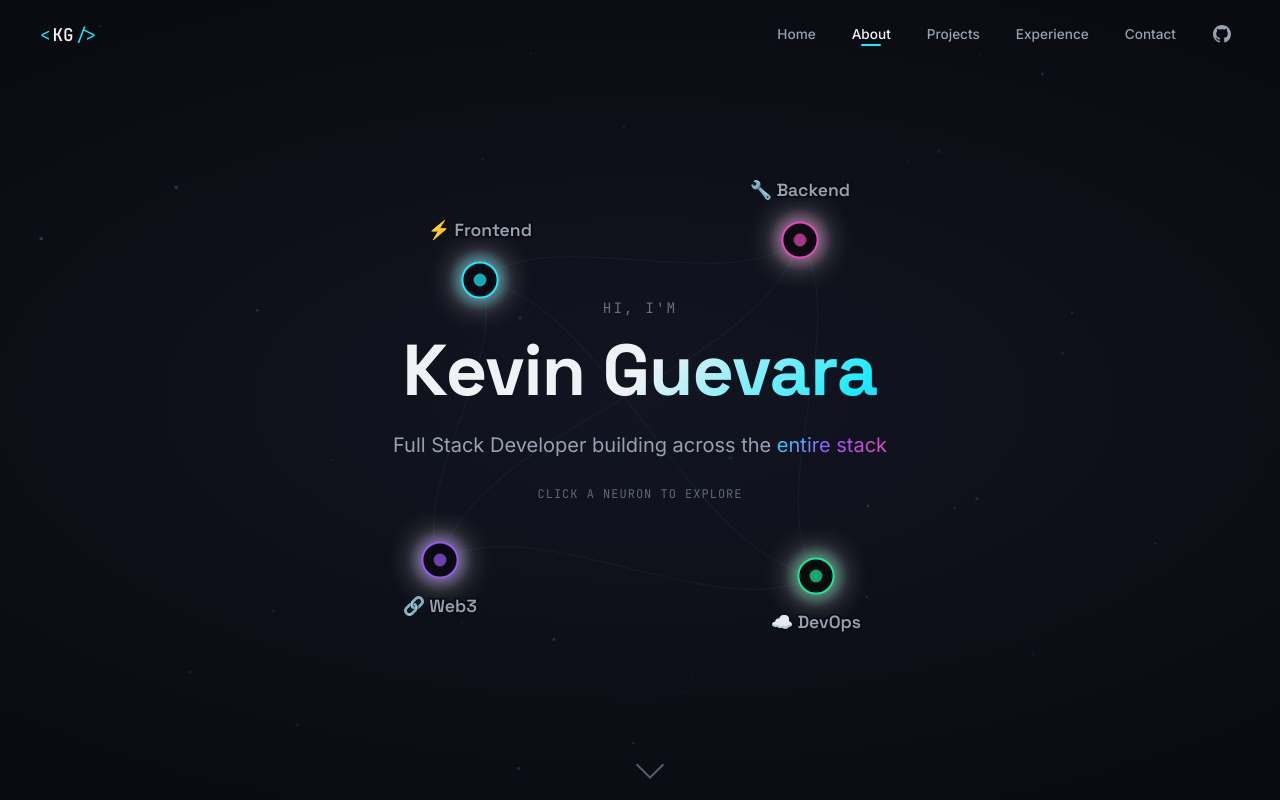
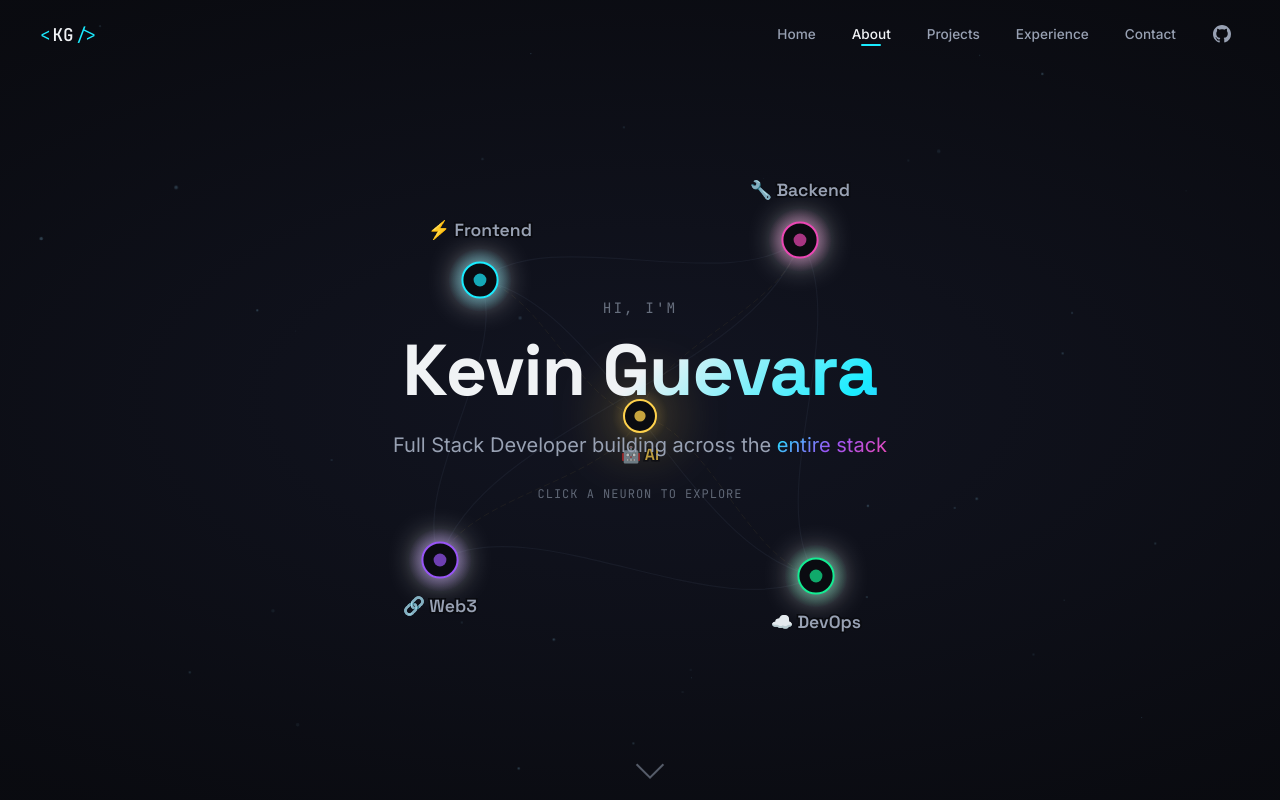
Before and after one commit to kevdevg/portfolio, a React (Vite) app: page / in a window 1280 px wide. Shown: the top 800 px of the page. Built offline with nearby package versions, Linux system fonts and the light colour scheme.

Commit message:
feat: add central AI hub node connecting all skill neurons

```diff
--- a/src/components/NeuralCanvas/NeuralCanvas.css
+++ b/src/components/NeuralCanvas/NeuralCanvas.css
@@ -243,3 +243,47 @@
     font-size: 2.2rem;
   }
 }
+
+/* ── AI Hub Node ── */
+
+.ai-hub-node {
+  pointer-events: none;
+}
+
+.ai-hub-glow {
+  animation: aiHubPulse 4s ease-in-out infinite;
+}
+
+.ai-hub-core {
+  filter: drop-shadow(0 0 3px hsl(45, 100%, 65%));
+  animation: aiCoreGlow 3s ease-in-out infinite;
+}
+
+.ai-hub-center {
+  animation: aiCenterPulse 2.5s ease-in-out infinite;
+}
+
+.ai-hub-label {
+  paint-order: stroke;
+  stroke: var(--bg-void);
+  stroke-width: 0.4px;
+}
+
+@keyframes aiHubPulse {
+  0%, 100% { opacity: 0.4; }
+  50% { opacity: 0.7; }
+}
+
+@keyframes aiCoreGlow {
+  0%, 100% { filter: drop-shadow(0 0 2px hsl(45, 100%, 65%)); }
+  50% { filter: drop-shadow(0 0 5px hsl(45, 100%, 65%)); }
+}
+
+@keyframes aiCenterPulse {
+  0%, 100% { opacity: 0.6; }
+  50% { opacity: 1; }
+}
+
+.ai-synapse {
+  stroke-dasharray: 0.8 0.4;
+}
--- a/src/components/NeuralCanvas/NeuralCanvas.jsx
+++ b/src/components/NeuralCanvas/NeuralCanvas.jsx
@@ -8,6 +8,10 @@ const NEURON_POSITIONS = [
   { x: 25, y: 70 },  // Web3 — bottom left
   { x: 72, y: 72 },  // DevOps — bottom right
 ];
+
+// Central AI hub node — connects all neurons
+const AI_NODE = { x: 50, y: 52 };
+const AI_COLOR = 'hsl(45, 100%, 65%)';
 
 function getSynapsePath(from, to) {
   const mx = (from.x + to.x) / 2;
@@ -34,6 +38,16 @@ function getAllSynapses() {
   }
   return synapses;
 }
+
+// Synapses connecting AI hub to each skill neuron
+function getAISynapses() {
+  return NEURON_POSITIONS.map((pos, i) => ({
+    toIndex: i,
+    path: getSynapsePath(AI_NODE, pos),
+  }));
+}
+
+const AI_SYNAPSES = getAISynapses();
 
 const SYNAPSES = getAllSynapses();
 
@@ -125,6 +139,14 @@ export default function NeuralCanvas({ onNeuronClick, activeNeuron }) {
               <stop offset="100%" stopColor={skill.color} stopOpacity="0" />
             </radialGradient>
           ))}
+          {/* AI hub gradient */}
+          <radialGradient id="glow-ai" cx="50%" cy="50%" r="50%">
+            <stop offset="0%" stopColor={AI_COLOR} stopOpacity="0.5" />
+            <stop offset="100%" stopColor={AI_COLOR} stopOpacity="0" />
+          </radialGradient>
+          <filter id="blur-ai">
+            <feGaussianBlur stdDeviation="1.5" />
+          </filter>
           {skills.map((skill) => (
             <filter key={`filter-${skill.id}`} id={`blur-${skill.id}`}>
               <feGaussianBlur stdDeviation="1.5" />
@@ -156,6 +178,33 @@ export default function NeuralCanvas({ onNeuronClick, activeNeuron }) {
                   strokeWidth="0.6"
                   opacity="0.15"
                   filter={`url(#blur-${fromSkill.id})`}
+                />
+              )}
+            </g>
+          );
+        })}
+
+        {/* AI hub synapses — connecting center to all neurons */}
+        {AI_SYNAPSES.map((aiSynapse, i) => {
+          const isActive = hoveredNeuron === aiSynapse.toIndex;
+          const targetSkill = skills[aiSynapse.toIndex];
+          return (
+            <g key={`ai-syn-${i}`}>
+              <path
+                d={aiSynapse.path}
+                fill="none"
+                stroke={isActive ? AI_COLOR : 'hsla(45, 30%, 30%, 0.18)'}
+                strokeWidth={isActive ? 0.3 : 0.12}
+                className={`synapse-path ai-synapse ${isActive ? 'synapse-active' : ''}`}
+              />
+              {isActive && (
+                <path
+                  d={aiSynapse.path}
+                  fill="none"
+                  stroke={AI_COLOR}
+                  strokeWidth="0.5"
+                  opacity="0.12"
+                  filter="url(#blur-ai)"
                 />
               )}
             </g>
@@ -242,6 +291,51 @@ export default function NeuralCanvas({ onNeuronClick, activeNeuron }) {
             </g>
           );
         })}
+
+        {/* Central AI hub node — non-interactive */}
+        <g className="neuron-group ai-hub-node">
+          {/* Outer glow */}
+          <circle
+            cx={AI_NODE.x}
+            cy={AI_NODE.y}
+            r={3.5}
+            fill="url(#glow-ai)"
+            className="neuron-glow ai-hub-glow"
+          />
+          {/* Core ring */}
+          <circle
+            cx={AI_NODE.x}
+            cy={AI_NODE.y}
+            r={2}
+            fill="var(--bg-void)"
+            stroke={AI_COLOR}
+            strokeWidth="0.25"
+            className="neuron-core ai-hub-core"
+          />
+          {/* Inner dot */}
+          <circle
+            cx={AI_NODE.x}
+            cy={AI_NODE.y}
+            r={0.7}
+            fill={AI_COLOR}
+            opacity="0.85"
+            className="neuron-center ai-hub-center"
+          />
+          {/* Label */}
+          <text
+            x={AI_NODE.x}
+            y={AI_NODE.y + 5.5}
+            textAnchor="middle"
+            className="neuron-label ai-hub-label"
+            fill={AI_COLOR}
+            fontSize="2"
+            fontFamily="var(--font-display)"
+            fontWeight="600"
+            opacity="0.7"
+          >
+            🤖 AI
+          </text>
+        </g>
       </svg>
 
       {/* Scroll indicator */}
```
